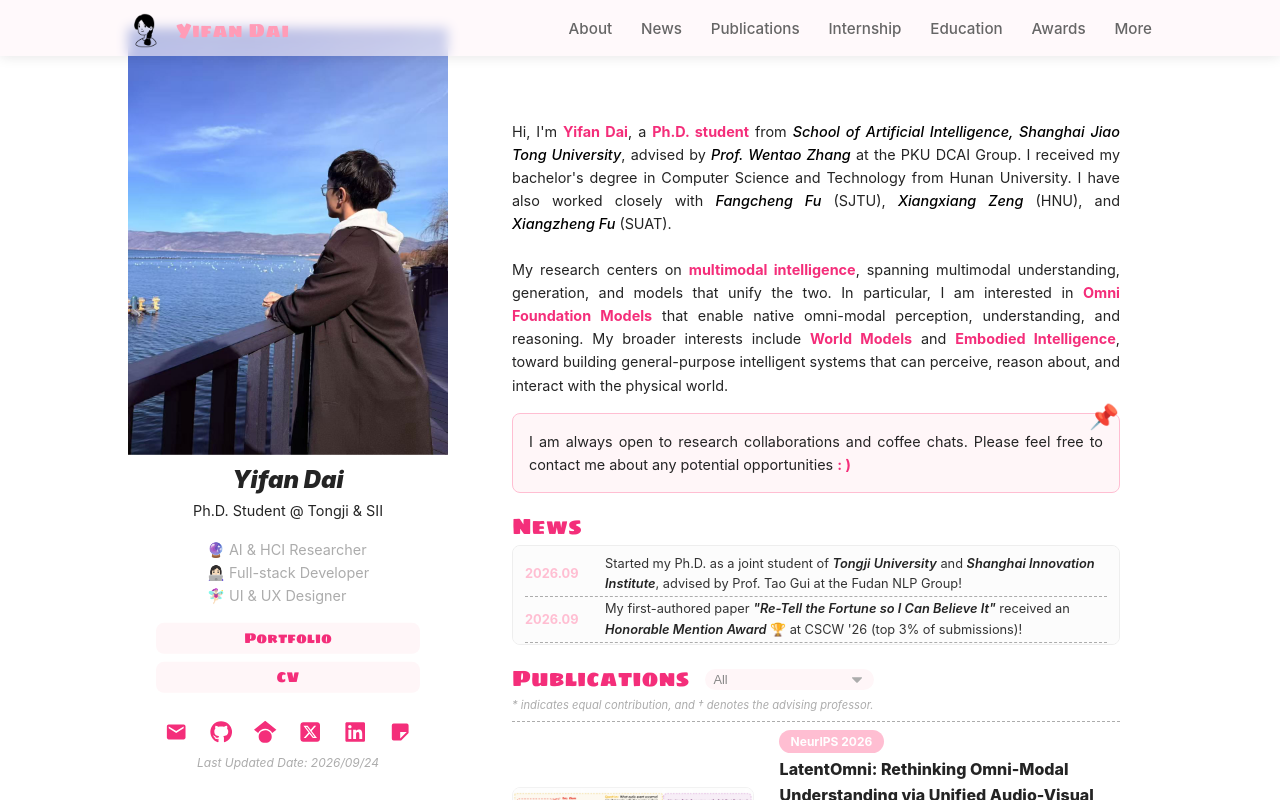
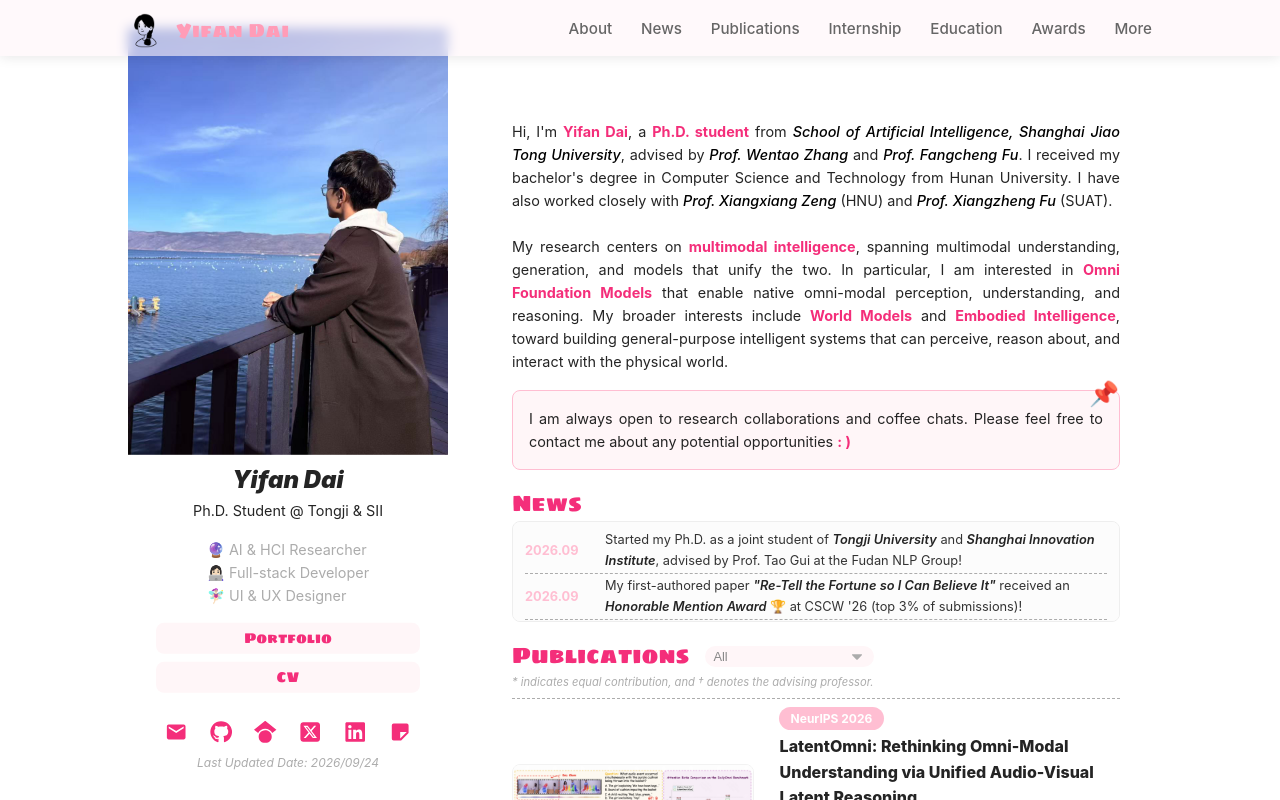
Before and after one commit to yfanDai/yfanDai.github.io, a React (Vite) app: page / in a window 1280 px wide. Shown: the top 800 px of the page. Built offline with nearby package versions, Linux system fonts and the light colour scheme.

Commit message:
Update doctoral advisor and collaborator titles

```diff
--- a/src/components/About.jsx
+++ b/src/components/About.jsx
@@ -9,7 +9,7 @@ function About() {
                 School of Artificial Intelligence, Shanghai Jiao Tong University
             </a>, advised by <a href="https://zwt233.github.io/" target="_blank" rel="noopener noreferrer">
                 Prof. Wentao Zhang
-            </a> at the PKU DCAI Group. I received my bachelor's degree in Computer Science and Technology from Hunan University. I have also worked closely with <a href="https://ccchengff.github.io/" target="_blank" rel="noopener noreferrer">Fangcheng Fu</a> (SJTU), <a href="https://ngcee.hnu.edu.cn/szdw/dsdw/xnbssds/rgzn/cxx.htm" target="_blank" rel="noopener noreferrer">Xiangxiang Zeng</a> (HNU), and <a href="https://csce.suat-sz.edu.cn/info/1011/1461.htm" target="_blank" rel="noopener noreferrer">Xiangzheng Fu</a> (SUAT).
+            </a> and <a href="https://ccchengff.github.io/" target="_blank" rel="noopener noreferrer">Prof. Fangcheng Fu</a>. I received my bachelor's degree in Computer Science and Technology from Hunan University. I have also worked closely with <a href="https://ngcee.hnu.edu.cn/szdw/dsdw/xnbssds/rgzn/cxx.htm" target="_blank" rel="noopener noreferrer">Prof. Xiangxiang Zeng</a> (HNU) and <a href="https://csce.suat-sz.edu.cn/info/1011/1461.htm" target="_blank" rel="noopener noreferrer">Prof. Xiangzheng Fu</a> (SUAT).
                 <br/><br/>
                 My research centers on <strong>multimodal intelligence</strong>, spanning multimodal understanding, generation, and models that unify the two. In particular, I am interested in <strong>Omni Foundation Models</strong> that enable native omni-modal perception, understanding, and reasoning. My broader interests include <strong>World Models</strong> and <strong>Embodied Intelligence</strong>, toward building general-purpose intelligent systems that can perceive, reason about, and interact with the physical world.
 
```
